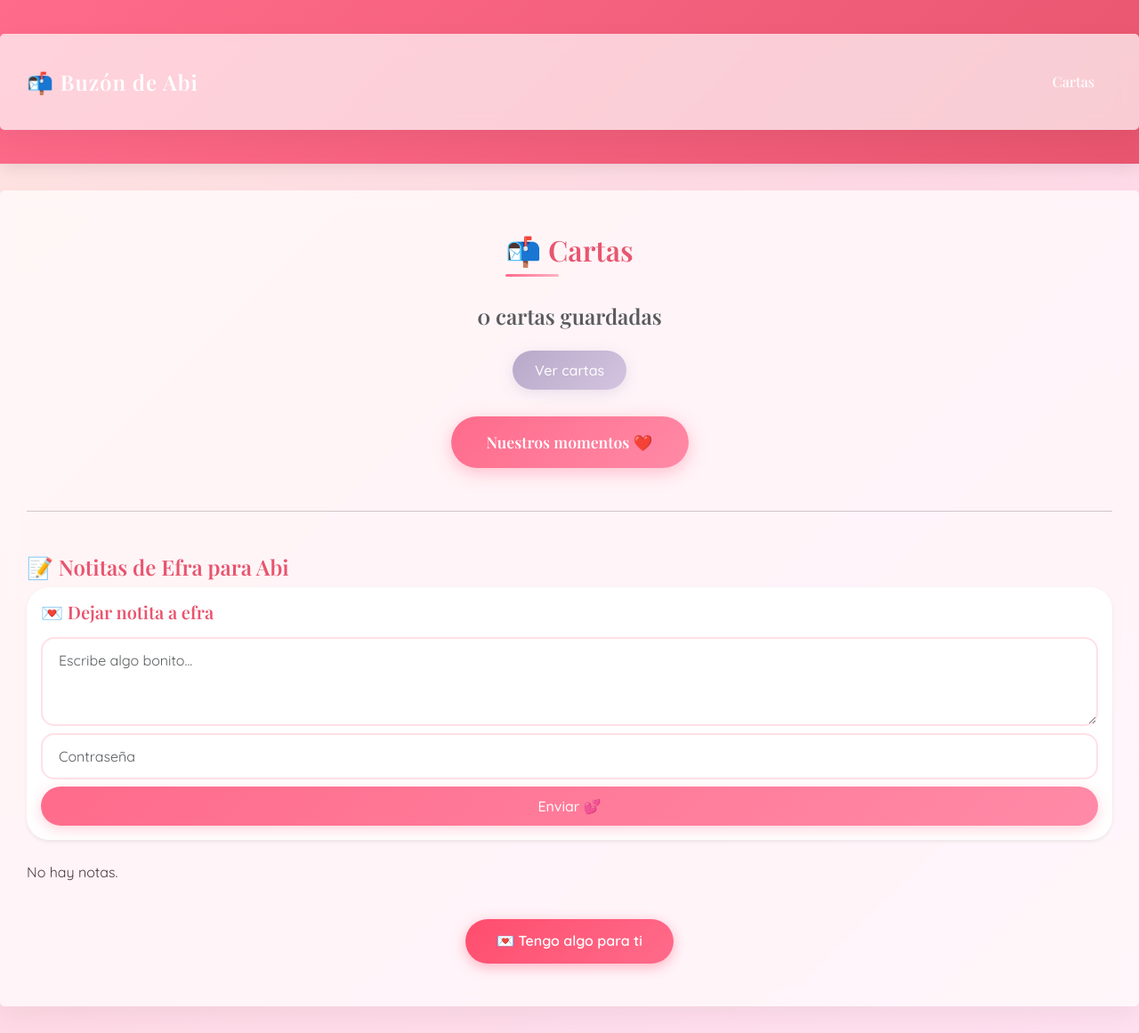
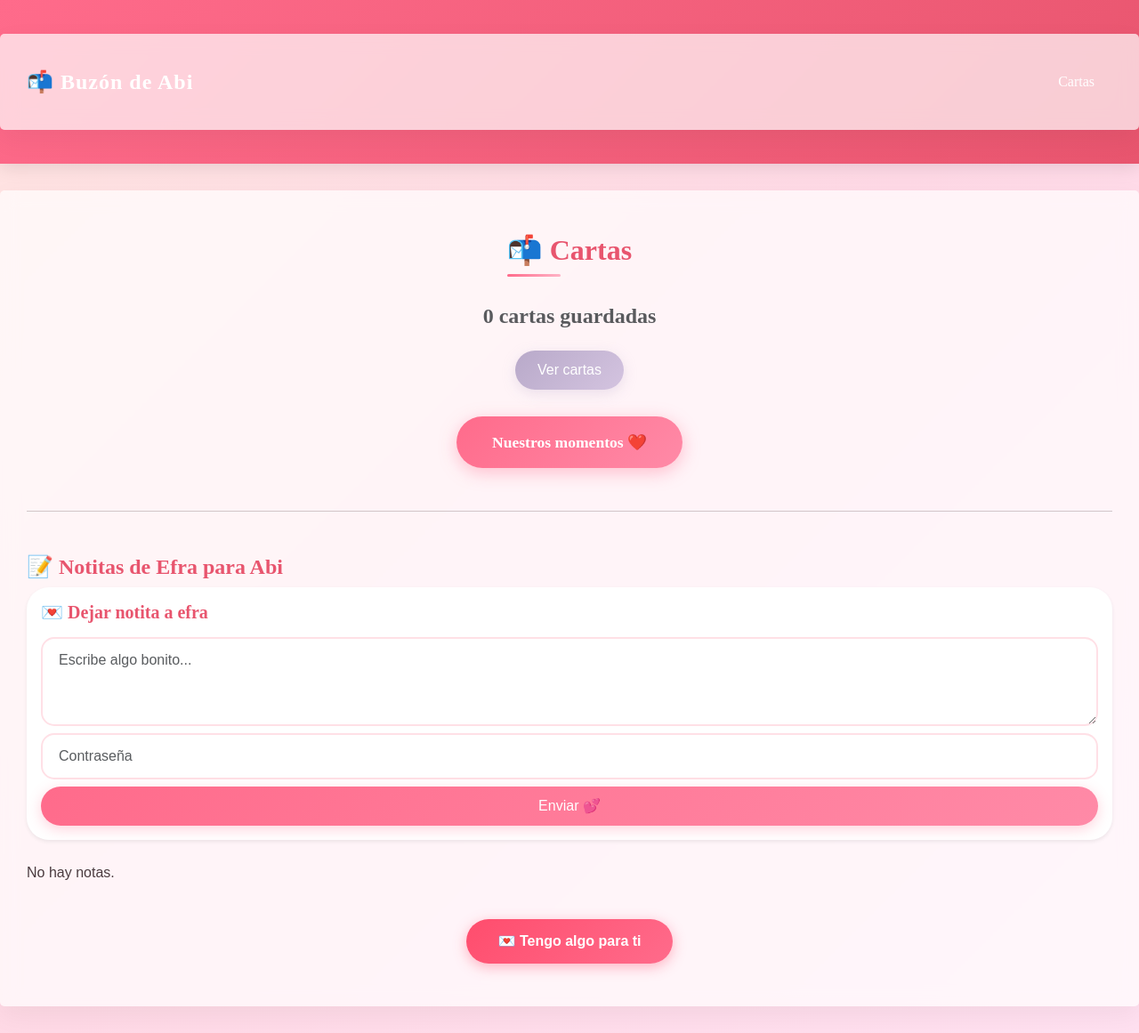
Before and after one commit to LanCaihe148/repoab, a Django app: page / in a window 1280 px wide. Shown: the whole page at 89% size. Run offline with Django 5.2, Linux system fonts and the light colour scheme; data that the repository does not hold is empty.

Commit message:
cambiar el estilo de fuente a mi pinchecha

```diff
--- a/elementos/static/elementos/css/styles.css
+++ b/elementos/static/elementos/css/styles.css
@@ -4,7 +4,7 @@
    ============================================ */
 
 /* Importación de fuentes elegantes */
-@import url('https://fonts.googleapis.com/css2?family=Playfair+Display:wght@400;500;600;700&family=Quicksand:wght@300;400;500;600&display=swap');
+@import url('https://fonts.googleapis.com/css2?family=Nunito:ital,wght@0,200..1000;1,200..1000&display=swap');
 
 /* Variables de color */
 :root {
```
